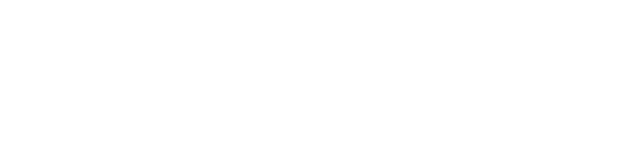
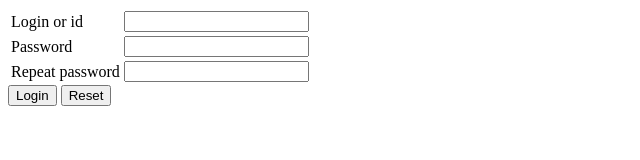
Before and after one commit to devi1/JSE-221-2, a plain HTML site: page 07.09.2022/index.html in a window 1280 px wide. Shown: the whole page, without its empty margins (0-640 px from the left). Drawn offline with Linux system fonts and the light colour scheme.

Commit message:
Формы в JavaScript

```diff
--- a/07.09.2022/index.html
+++ b/07.09.2022/index.html
@@ -92,7 +92,7 @@
         <input type="reset" value="DELETE">
     </form> -->
 
-    <!-- <form name = "test">
+    <form name = "test">
         <table>
             <tr>
                 <td>
@@ -122,7 +122,7 @@
 
         <input type="button" value="Login" onclick="logIn();">
         <input type="reset" value="Reset">
-    </form> -->
+    </form>
 
     <script src="script.js"></script>
 </body>
--- a/07.09.2022/script.js
+++ b/07.09.2022/script.js
@@ -44,11 +44,12 @@
 //     }
 // }
 
-// function logIn(){
-//     if(document.test.pass.value == document.test.pass1.value){
-//         alert("welcome: " + document.test.id.value + "\n Your pass is: " + document.test.pass.value);
-//     }
-//     else{
-//         alert("Try one more time");
-//     }
-// }
+function logIn(){
+    if(document.test.pass.value == document.test.pass1.value){
+        //alert("welcome: " + document.test.id.value + "\n Your pass is: " + document.test.pass.value);
+        alert(`Welcome: ${document.test.id.value}  Your pass is: ${document.test.pass.value}`);
+    }
+    else{
+        alert("Try one more time");
+    }
+}
```
